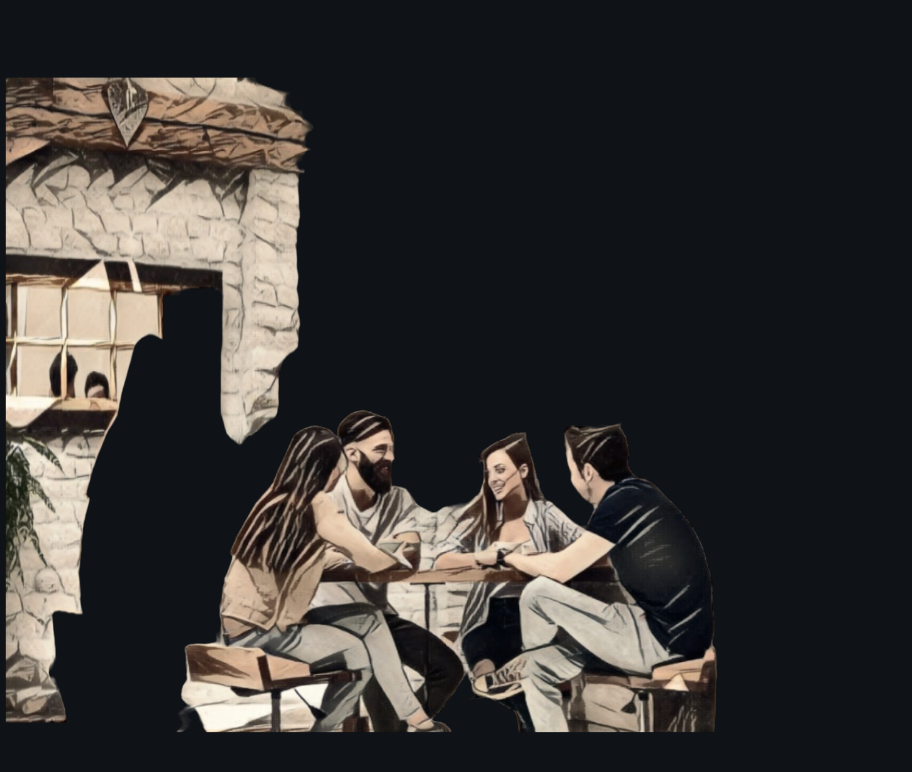
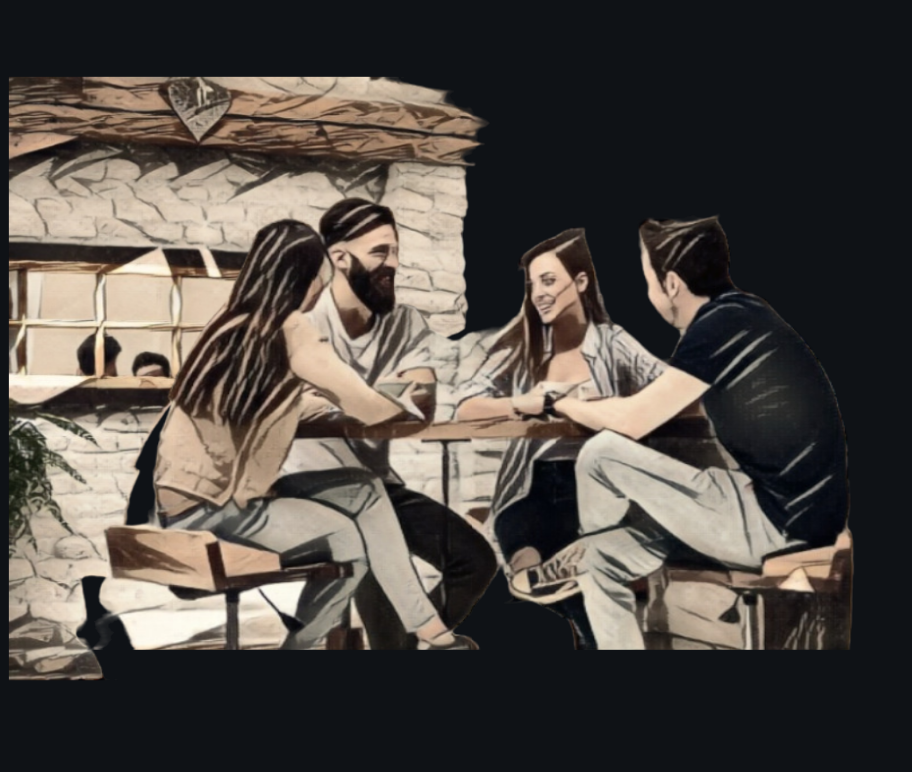
Before and after one commit to pgrandne/Revolt, a Next.js app: page /chapter1/scene3 in a window 1280 px wide. Shown: the top 772 px of the page, without its empty margins (0-912 px from the left). Built offline with nearby package versions, Linux system fonts and the light colour scheme.

Commit message:
chapter 1 : test2 img scene 3 motion

```diff
--- a/src/app/chapter1/scene3/page.tsx
+++ b/src/app/chapter1/scene3/page.tsx
@@ -20,19 +20,22 @@ const Chap1s3 = () => {
 
     return (
         <div className="basis-2/3 h-screen flex py-[5%] pr-[33%]">
-            <div className="flex w-full relative">
+            <div className="relative flex w-full">
                 <motion.div
+                    className="flex pb-[5%] pr-[30%]"
                     initial={{ y: 50, opacity: 0 }}
                     animate={{ y: 0, opacity: 1 }}
                     transition={{ delay: 0.2, duration: 0.5 }}>
-                    <img className="w-[60%] h-full" src="/decors.png" alt="decors" />
+                    <img className="object-contain" src=" /decors.png" alt="decors" />
                 </motion.div>
                 <motion.div
-                    className="absolute bottom-0 right-0 w-[80%]"
+                    className="absolute bottom-0 right-0 flex h-full"
                     initial={{ y: 50, opacity: 0 }}
                     animate={{ y: 0, opacity: 1 }}
                     transition={{ delay: 1, duration: 0.5 }}>
-                    <img className="w-[80%]" src="/amis.png" alt="amis" />
+                    <div className="flex pl-[10%] pt-[5%]">
+                        <img className="object-contain" src="/amis.png" alt="amis" />
+                    </div>
                 </motion.div>
             </div >
         </div >
```
